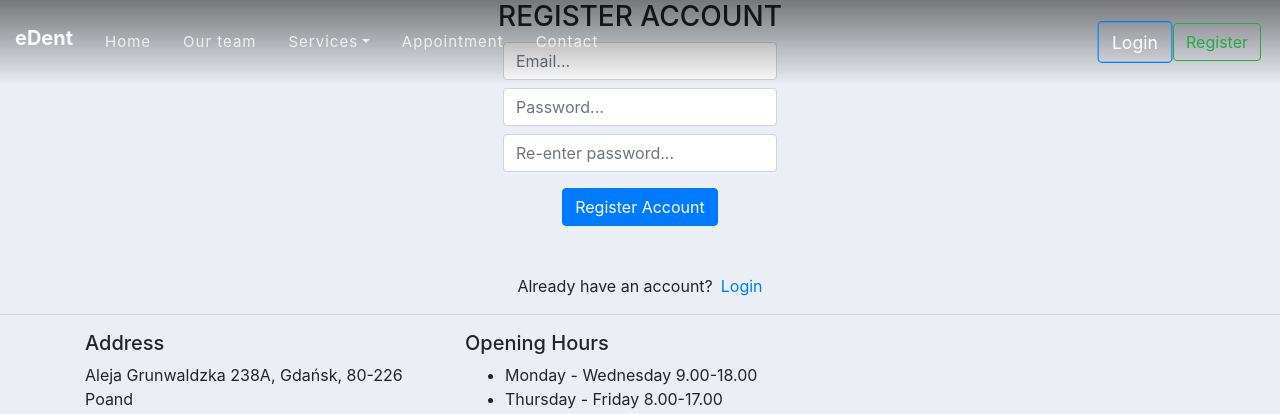
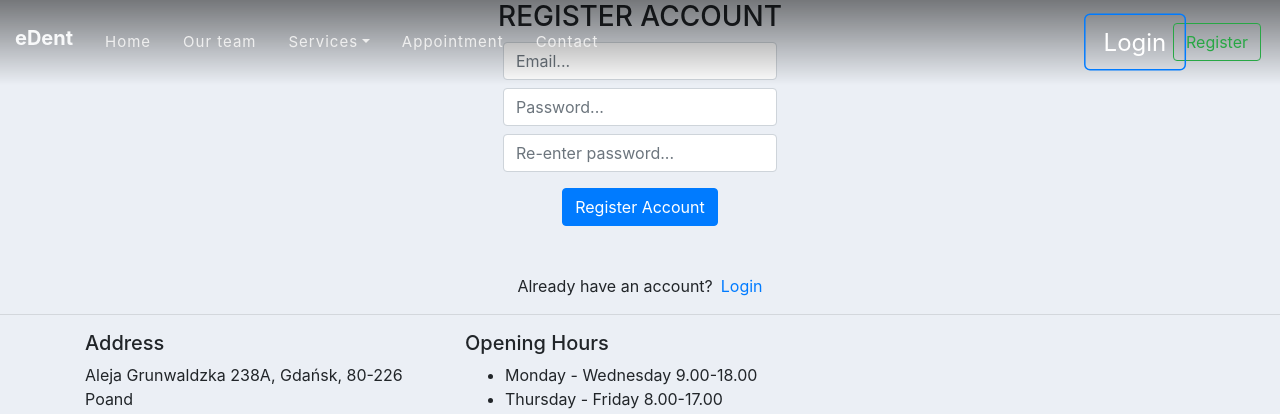
Before and after one commit to FraQu/dent-1, a Django app: page /register/ in a window 1280 px wide, with the pointer over the restyled element. Shown: the top 414 px of the page. Run offline with Django 3.2, Linux system fonts and the light colour scheme; some libraries are stand-ins or nearby versions.

Commit message:
navbar Login and Register button adjusted

```diff
--- a/static/website/css/main.css
+++ b/static/website/css/main.css
@@ -32,7 +32,7 @@ header {
     }
 .btn:hover{
     background-color: transparent;
-    transform: scale(1.1);
+    transform: scale(1.5);
 }
 
 .dropdown-item{
```
